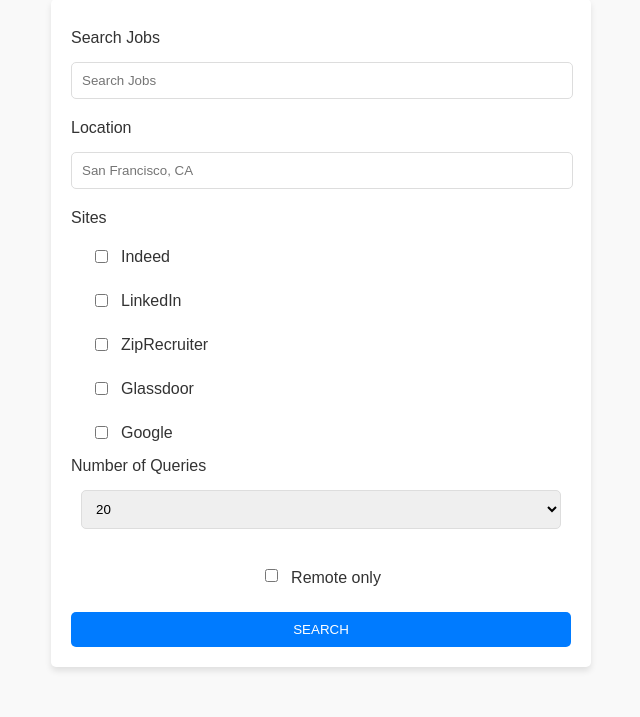
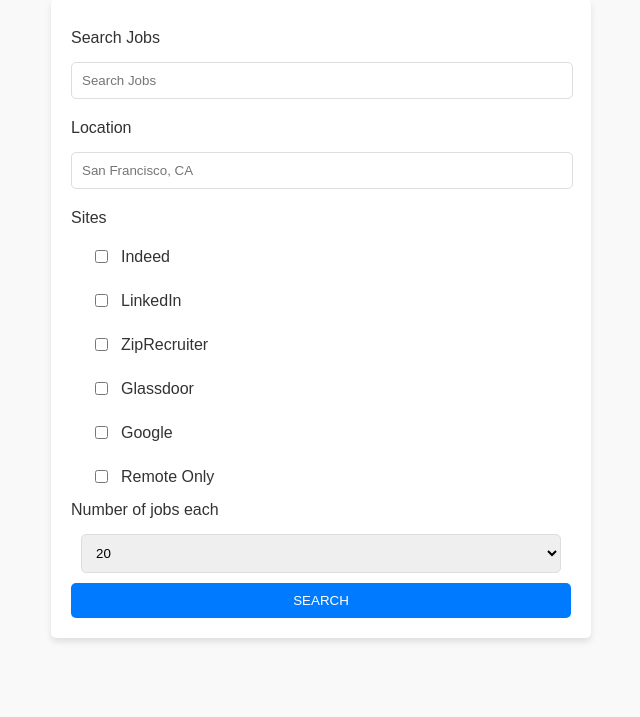
Before and after one commit to kennedymindeman/jobspy-website, a Flask app: page / in a window 1280 px wide. Shown: the part 278-995 px from the top of the page, without its empty margins (319-959 px from the left). After the commit the page ends 920 px from the top, so only its background shows below. Run offline with Flask 3, Linux system fonts and the light colour scheme.

Commit message:
Move remote only tick box to under websites

```diff
--- a/app.py
+++ b/app.py
@@ -24,7 +24,7 @@
     num_queries = int(request.form.get("num_queries", 20))  # Default to 20 if not set
     remote_only = request.form.get("remote-only") == "on"  # Check if checkbox is ticked
     if remote_only and search_term:
-        search_term += " remote"
+        search_term += "remote"
 
     # Perform the job scraping
     jobs = scrape_jobs(
--- a/templates/index.html
+++ b/templates/index.html
@@ -193,9 +193,14 @@
                         <input type="checkbox" name="sites" value="google">
                         Google
                     </label>
+                    <label>
+                        <input type="checkbox" id="remote-only" name="remote-only">
+                        Remote Only
+                    </label>
+
                 </div>
 
-                <label for="num_queries">Number of Queries</label>
+                <label for="num_queries">Number of jobs each</label>
                 <select id="num_queries" name="num_queries">
                     <option value="10">10</option>
                     <option value="20" selected>20</option>
@@ -203,11 +208,6 @@
                     <option value="100">100</option>
                 </select>
 
-                <div class="remote-only">
-                    <input type="checkbox" id="remote-only" name="remote-only">
-                    <label for="remote-only">Remote only</label>
-                </div>
-
                 <button type="submit">SEARCH</button>
             </form>
         </div>
```
Also changed, not shown: TODO.md (+1 -0 lines), README.md.
